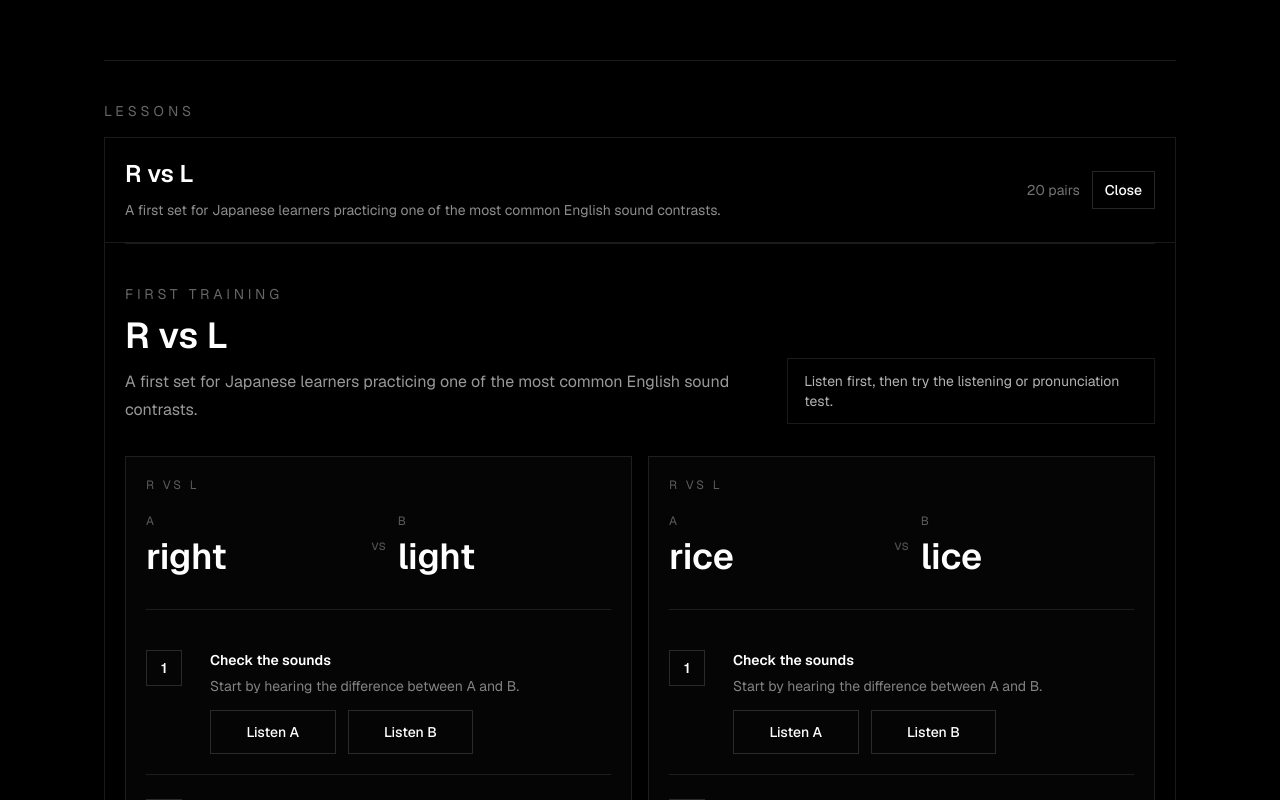
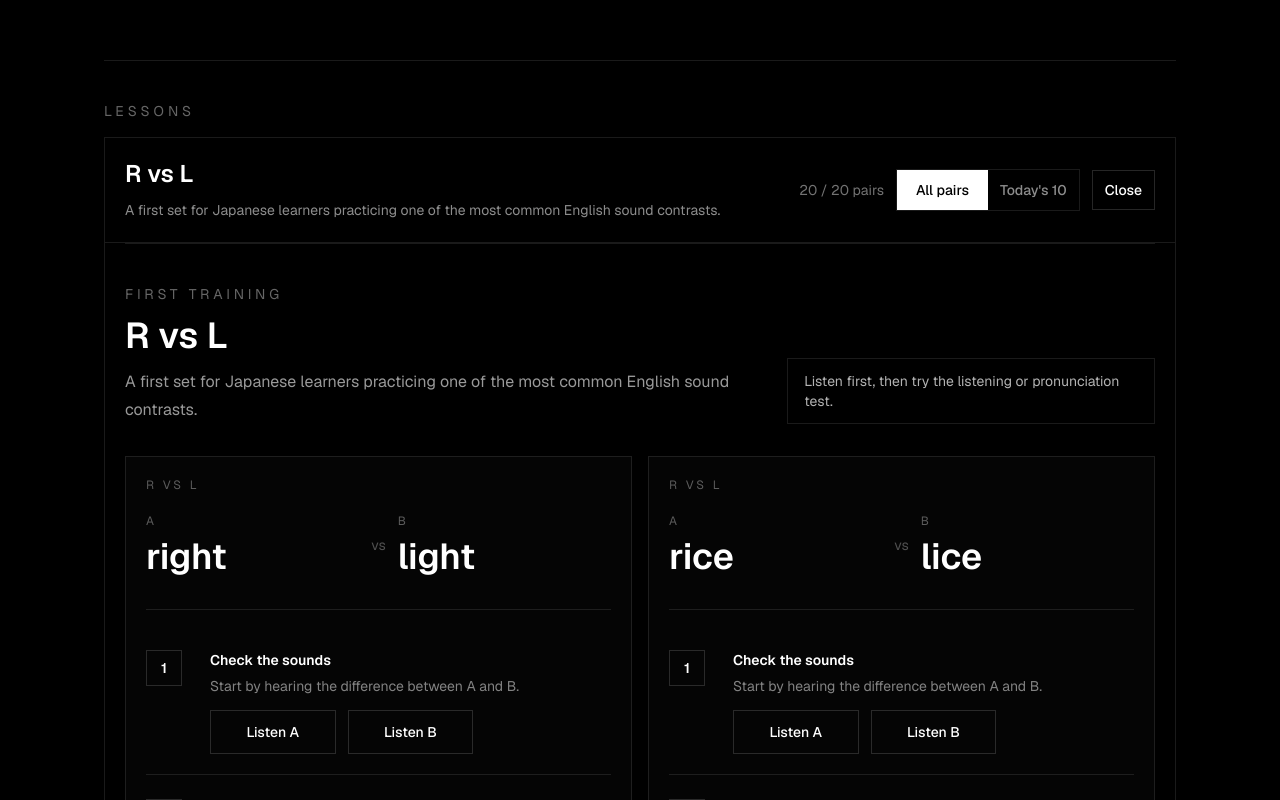
Before and after one commit to KulafuAcademy/ATLAS, a Next.js app: page / in a window 1280 px wide. Shown: the part 1280-2080 px from the top of the page. Built offline with nearby package versions, Linux system fonts and the light colour scheme.

Commit message:
Add today's ten practice mode

```diff
--- a/components/training/TrainingCurriculum.tsx
+++ b/components/training/TrainingCurriculum.tsx
@@ -20,18 +20,24 @@ type TrainingCurriculumProps = {
   sections: TrainingSection[];
 };
 
+type PracticeMode = "all" | "daily";
+
 const curriculumCopy = {
   en: {
     lessons: "Lessons",
     show: "Open",
     hide: "Close",
     pairs: "pairs",
+    allPairs: "All pairs",
+    todaysTen: "Today's 10",
   },
   ja: {
     lessons: "レッスン",
     show: "開く",
     hide: "閉じる",
     pairs: "問",
+    allPairs: "全問",
+    todaysTen: "今日の10問",
   },
 };
 
@@ -42,6 +48,9 @@ export function TrainingCurriculum({
   const { language, text } = useLanguage();
   const copy = curriculumCopy[language];
   const [openSectionIds, setOpenSectionIds] = useState<string[]>(["r-vs-l"]);
+  const [practiceModes, setPracticeModes] = useState<Record<string, PracticeMode>>(
+    {},
+  );
 
   function isOpen(sectionId: string) {
     return openSectionIds.includes(sectionId);
@@ -53,6 +62,13 @@ export function TrainingCurriculum({
         ? currentSectionIds.filter((currentSectionId) => currentSectionId !== sectionId)
         : [...currentSectionIds, sectionId],
     );
+  }
+
+  function setPracticeMode(sectionId: string, mode: PracticeMode) {
+    setPracticeModes((currentModes) => ({
+      ...currentModes,
+      [sectionId]: mode,
+    }));
   }
 
   function openAndScrollToSection(sectionId: string) {
@@ -87,6 +103,11 @@ export function TrainingCurriculum({
         <div className="space-y-4">
           {sections.map((section) => {
             const sectionIsOpen = isOpen(section.id);
+            const practiceMode = practiceModes[section.id] ?? "all";
+            const visiblePairs =
+              practiceMode === "daily"
+                ? getDailyPairs(section.id, section.pairs)
+                : section.pairs;
 
             return (
               <section
@@ -94,36 +115,68 @@ export function TrainingCurriculum({
                 id={section.id}
                 className="scroll-mt-28 border border-white/10 bg-black"
               >
-                <button
-                  type="button"
-                  onClick={() => toggleSection(section.id)}
-                  aria-expanded={sectionIsOpen}
-                  className="flex w-full items-center justify-between gap-4 px-5 py-5 text-left transition hover:bg-white/[0.03]"
-                >
-                  <span className="space-y-2">
+                <div className="flex flex-col gap-4 px-5 py-5 sm:flex-row sm:items-center sm:justify-between">
+                  <button
+                    type="button"
+                    onClick={() => toggleSection(section.id)}
+                    aria-expanded={sectionIsOpen}
+                    className="space-y-2 text-left"
+                  >
                     <span className="block text-2xl font-semibold text-white">
                       {text(section.title)}
                     </span>
                     <span className="block text-sm leading-6 text-white/55">
                       {text(section.description)}
                     </span>
-                  </span>
-                  <span className="flex shrink-0 items-center gap-3">
+                  </button>
+
+                  <div className="flex flex-wrap items-center gap-3">
                     <span className="hidden text-sm text-white/45 sm:inline">
-                      {section.pairs.length} {copy.pairs}
+                      {visiblePairs.length} / {section.pairs.length} {copy.pairs}
                     </span>
-                    <span className="border border-white/15 px-3 py-2 text-sm font-medium text-white">
+
+                    <div className="grid grid-cols-2 border border-white/10 text-sm font-medium">
+                      <button
+                        type="button"
+                        onClick={() => setPracticeMode(section.id, "all")}
+                        className={`h-10 px-3 transition ${
+                          practiceMode === "all"
+                            ? "bg-white text-black"
+                            : "text-white/55 hover:text-white"
+                        }`}
+                      >
+                        {copy.allPairs}
+                      </button>
+                      <button
+                        type="button"
+                        onClick={() => setPracticeMode(section.id, "daily")}
+                        className={`h-10 px-3 transition ${
+                          practiceMode === "daily"
+                            ? "bg-white text-black"
+                            : "text-white/55 hover:text-white"
+                        }`}
+                      >
+                        {copy.todaysTen}
+                      </button>
+                    </div>
+
+                    <button
+                      type="button"
+                      onClick={() => toggleSection(section.id)}
+                      aria-expanded={sectionIsOpen}
+                      className="h-10 border border-white/15 px-3 text-sm font-medium text-white transition hover:border-white hover:bg-white hover:text-black"
+                    >
                       {sectionIsOpen ? copy.hide : copy.show}
-                    </span>
-                  </span>
-                </button>
+                    </button>
+                  </div>
+                </div>
 
                 {sectionIsOpen ? (
                   <div className="border-t border-white/10 px-5 pb-6">
                     <MinimalPairTrainer
                       title={section.title}
                       description={section.description}
-                      pairs={section.pairs}
+                      pairs={visiblePairs}
                     />
                   </div>
                 ) : null}
@@ -135,3 +188,34 @@ export function TrainingCurriculum({
     </div>
   );
 }
+
+function getDailyPairs(sectionId: string, pairs: MinimalPair[]) {
+  return [...pairs]
+    .sort((pairA, pairB) => {
+      const dateKey = getLocalDateKey();
+      const scoreA = hashString(`${dateKey}:${sectionId}:${pairA.id}`);
+      const scoreB = hashString(`${dateKey}:${sectionId}:${pairB.id}`);
+
+      return scoreA - scoreB;
+    })
+    .slice(0, 10);
+}
+
+function getLocalDateKey() {
+  const today = new Date();
+  const year = today.getFullYear();
+  const month = String(today.getMonth() + 1).padStart(2, "0");
+  const date = String(today.getDate()).padStart(2, "0");
+
+  return `${year}-${month}-${date}`;
+}
+
+function hashString(value: string) {
+  let hash = 0;
+
+  for (let index = 0; index < value.length; index += 1) {
+    hash = (hash * 31 + value.charCodeAt(index)) >>> 0;
+  }
+
+  return hash;
+}
```
